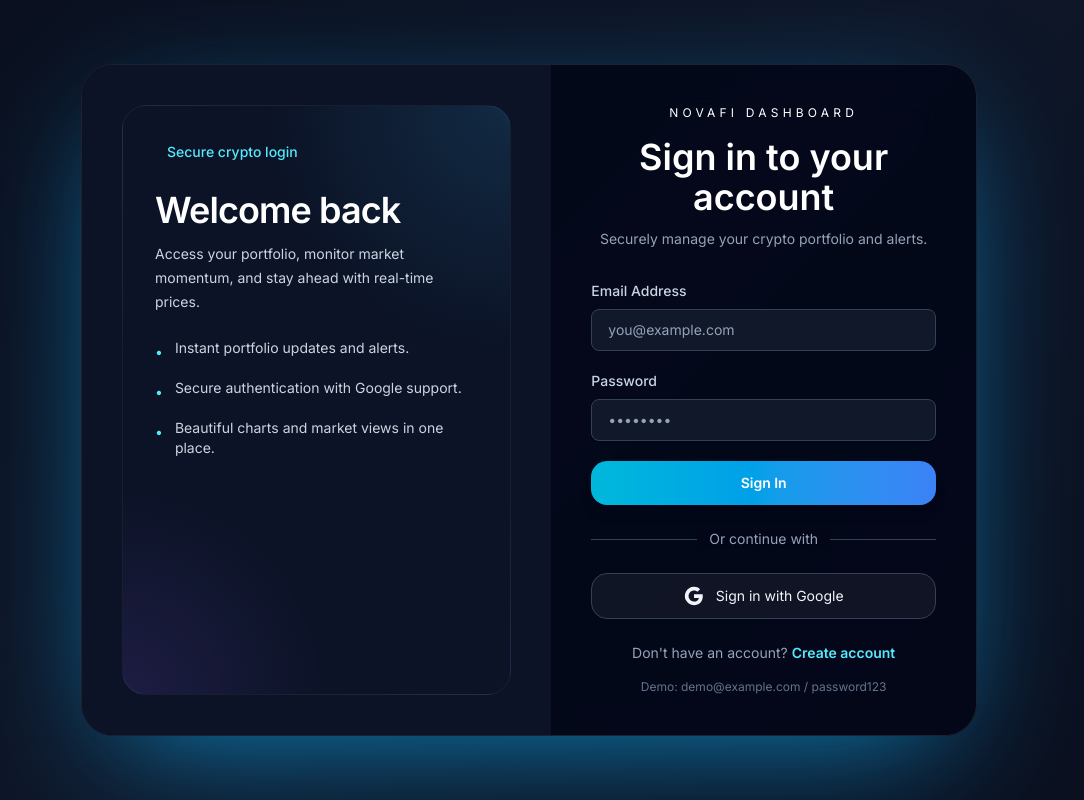
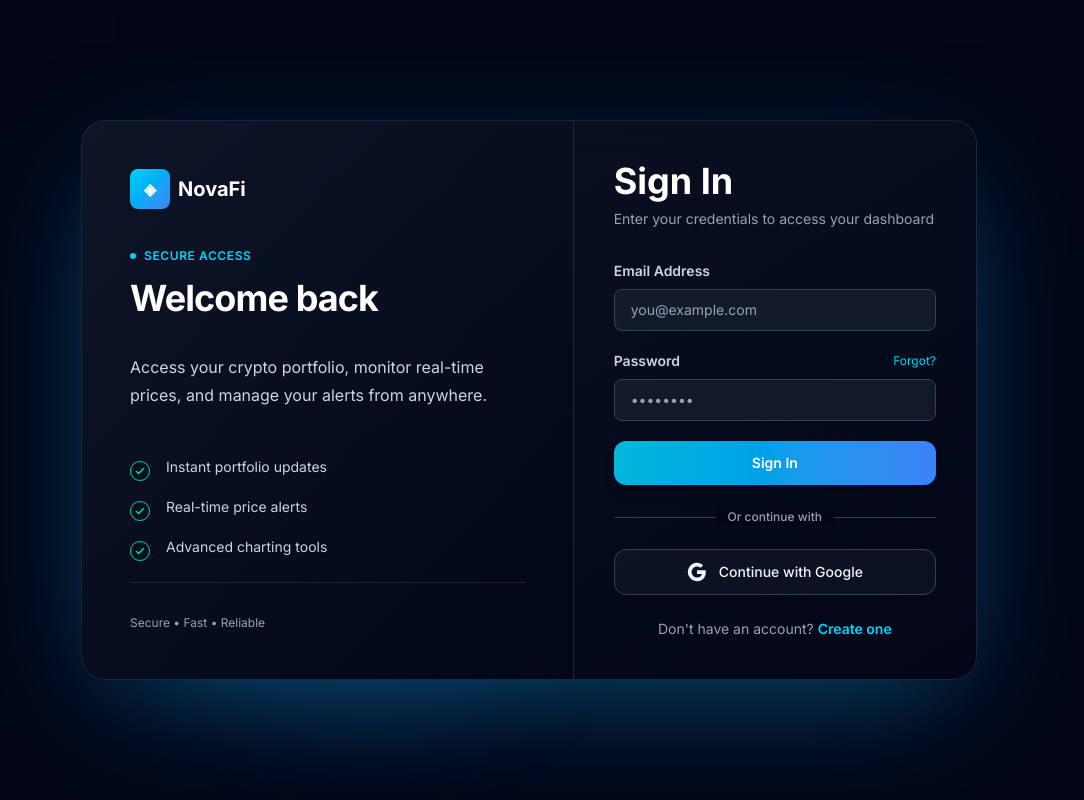
Before and after one commit to yared2124/Crypto-Dashboared, a React (Create React App) app in the folder frontend/: page /login in a window 1280 px wide. Shown: the whole page, without its empty margins (111-1195 px from the left). Built offline with nearby package versions, Linux system fonts and the light colour scheme.

Commit message:
`Refactored Login component with various design and functionality changes`

```diff
--- a/frontend/src/components/Login.tsx
+++ b/frontend/src/components/Login.tsx
@@ -6,15 +6,19 @@ import toast from "react-hot-toast";
 const Login: React.FC = () => {
   const [email, setEmail] = useState("");
   const [password, setPassword] = useState("");
+  const [loading, setLoading] = useState(false);
   const { login } = useAuth();
 
   const handleSubmit = async (e: React.FormEvent) => {
     e.preventDefault();
+    setLoading(true);
     try {
       await login(email, password);
       toast.success("Logged in successfully!");
     } catch (err: any) {
       toast.error(err.response?.data?.message || "Login failed");
+    } finally {
+      setLoading(false);
     }
   };
 
@@ -23,89 +27,155 @@ const Login: React.FC = () => {
   };
 
   return (
-    <div className="min-h-screen flex items-center justify-center bg-[radial-gradient(circle_at_top_left,_rgba(56,189,248,0.18),transparent_25%),radial-gradient(circle_at_bottom_right,_rgba(139,92,246,0.16),transparent_22%),#0a0f1e] p-4 text-white">
+    <div className="min-h-screen flex items-center justify-center bg-slate-950 p-4 text-white overflow-hidden">
       <div className="absolute inset-0 overflow-hidden pointer-events-none">
         <div className="absolute -top-40 -right-36 w-72 h-72 bg-cyan-500/20 rounded-full blur-3xl"></div>
         <div className="absolute -bottom-48 -left-28 w-96 h-96 bg-violet-500/18 rounded-full blur-3xl"></div>
+        <div className="absolute top-1/2 left-1/4 w-80 h-80 bg-blue-500/10 rounded-full blur-3xl"></div>
       </div>
 
       <div className="relative w-full max-w-4xl">
-        <div className="relative overflow-hidden rounded-[2rem] border border-white/10 bg-slate-950/80 shadow-[0_35px_120px_-35px_rgba(14,165,233,0.8)] backdrop-blur-xl">
-          <div className="grid grid-cols-1 lg:grid-cols-[1.05fr_0.95fr]">
-            <div className="hidden lg:block bg-slate-900/80 p-10">
-              <div className="relative h-full rounded-[1.5rem] border border-white/5 bg-[radial-gradient(circle_at_top_right,_rgba(56,189,248,0.14),transparent_35%),radial-gradient(circle_at_bottom_left,_rgba(139,92,246,0.14),transparent_30%)] p-8">
-                <div className="space-y-6">
+        <div className="relative overflow-hidden rounded-3xl border border-slate-700/50 bg-gradient-to-br from-slate-900/80 to-slate-950/90 shadow-[0_35px_120px_-35px_rgba(14,165,233,0.5)] backdrop-blur-xl">
+          <div className="grid grid-cols-1 lg:grid-cols-[1.1fr_0.9fr]">
+            {/* Left Panel - Features */}
+            <div className="hidden lg:flex flex-col justify-between bg-gradient-to-br from-slate-900/60 to-slate-950/80 p-12 border-r border-slate-700/50">
+              <div>
+                <div className="inline-flex items-center gap-2 mb-8">
+                  <div className="w-10 h-10 rounded-lg bg-gradient-to-br from-cyan-400 to-blue-500 flex items-center justify-center font-bold">
+                    ◈
+                  </div>
+                  <span className="text-xl font-bold text-white">NovaFi</span>
+                </div>
+
+                <div className="space-y-8">
                   <div>
-                    <span className="inline-flex items-center rounded-full bg-cyan-500/10 px-3 py-1 text-sm text-cyan-300 font-medium">
-                      Secure crypto login
+                    <span className="inline-flex items-center gap-2 text-xs font-semibold uppercase tracking-wider text-cyan-400 mb-3">
+                      <div className="w-1.5 h-1.5 rounded-full bg-cyan-400"></div>
+                      Secure Access
                     </span>
-                  </div>
-                  <div>
-                    <h2 className="text-4xl font-semibold tracking-tight text-white">
+                    <h2 className="text-4xl font-bold tracking-tight text-white leading-tight">
                       Welcome back
                     </h2>
-                    <p className="mt-3 text-sm leading-6 text-slate-300">
-                      Access your portfolio, monitor market momentum, and stay
-                      ahead with real-time prices.
-                    </p>
                   </div>
-                  <div className="space-y-4 text-sm text-slate-300">
-                    <div className="flex items-start gap-3">
-                      <span className="mt-1 text-cyan-300">•</span>
-                      <span>Instant portfolio updates and alerts.</span>
+
+                  <p className="text-base leading-7 text-slate-300">
+                    Access your crypto portfolio, monitor real-time prices, and
+                    manage your alerts from anywhere.
+                  </p>
+
+                  <div className="space-y-4 pt-4">
+                    <div className="flex items-start gap-4">
+                      <div className="w-5 h-5 rounded-full bg-emerald-500/20 border border-emerald-400 flex items-center justify-center flex-shrink-0 mt-1">
+                        <svg
+                          className="w-3 h-3 text-emerald-400"
+                          fill="none"
+                          stroke="currentColor"
+                          viewBox="0 0 24 24"
+                        >
+                          <path
+                            strokeLinecap="round"
+                            strokeLinejoin="round"
+                            strokeWidth={3}
+                            d="M5 13l4 4L19 7"
+                          />
+                        </svg>
+                      </div>
+                      <span className="text-sm text-slate-300">
+                        Instant portfolio updates
+                      </span>
                     </div>
-                    <div className="flex items-start gap-3">
-                      <span className="mt-1 text-cyan-300">•</span>
-                      <span>Secure authentication with Google support.</span>
+                    <div className="flex items-start gap-4">
+                      <div className="w-5 h-5 rounded-full bg-emerald-500/20 border border-emerald-400 flex items-center justify-center flex-shrink-0 mt-1">
+                        <svg
+                          className="w-3 h-3 text-emerald-400"
+                          fill="none"
+                          stroke="currentColor"
+                          viewBox="0 0 24 24"
+                        >
+                          <path
+                            strokeLinecap="round"
+                            strokeLinejoin="round"
+                            strokeWidth={3}
+                            d="M5 13l4 4L19 7"
+                          />
+                        </svg>
+                      </div>
+                      <span className="text-sm text-slate-300">
+                        Real-time price alerts
+                      </span>
                     </div>
-                    <div className="flex items-start gap-3">
-                      <span className="mt-1 text-cyan-300">•</span>
-                      <span>
-                        Beautiful charts and market views in one place.
+                    <div className="flex items-start gap-4">
+                      <div className="w-5 h-5 rounded-full bg-emerald-500/20 border border-emerald-400 flex items-center justify-center flex-shrink-0 mt-1">
+                        <svg
+                          className="w-3 h-3 text-emerald-400"
+                          fill="none"
+                          stroke="currentColor"
+                          viewBox="0 0 24 24"
+                        >
+                          <path
+                            strokeLinecap="round"
+                            strokeLinejoin="round"
+                            strokeWidth={3}
+                            d="M5 13l4 4L19 7"
+                          />
+                        </svg>
+                      </div>
+                      <span className="text-sm text-slate-300">
+                        Advanced charting tools
                       </span>
                     </div>
                   </div>
                 </div>
               </div>
+
+              <div className="text-xs text-slate-400 pt-8 border-t border-slate-700/50">
+                Secure • Fast • Reliable
+              </div>
             </div>
 
-            <div className="p-8 md:p-10">
-              <div className="mb-8 text-center">
-                <p className="text-xs uppercase tracking-[0.35em] text-cyan-300/80">
-                  NovaFi Dashboard
-                </p>
-                <h1 className="mt-4 text-3xl md:text-4xl font-semibold text-white">
-                  Sign in to your account
+            {/* Right Panel - Login Form */}
+            <div className="p-8 sm:p-10">
+              <div className="mb-8">
+                <h1 className="text-3xl sm:text-4xl font-bold text-white mb-2">
+                  Sign In
                 </h1>
-                <p className="mt-3 text-sm text-slate-400">
-                  Securely manage your crypto portfolio and alerts.
+                <p className="text-sm text-slate-400">
+                  Enter your credentials to access your dashboard
                 </p>
               </div>
 
               <form onSubmit={handleSubmit} className="space-y-5">
                 <div>
-                  <label className="block text-sm font-medium text-slate-300 mb-2">
+                  <label className="block text-sm font-semibold text-slate-300 mb-2">
                     Email Address
                   </label>
                   <input
                     type="email"
                     value={email}
                     onChange={(e) => setEmail(e.target.value)}
-                    className="w-full rounded-2xl border border-slate-700 bg-slate-950/80 px-4 py-3 text-sm text-white shadow-sm outline-none transition focus:border-cyan-400 focus:ring-2 focus:ring-cyan-400/20"
+                    className="w-full rounded-xl border border-slate-700 bg-slate-800/50 px-4 py-3 text-sm text-white placeholder-slate-500 focus:border-cyan-400 focus:ring-2 focus:ring-cyan-400 transition-all"
                     placeholder="you@example.com"
                     required
                   />
                 </div>
 
                 <div>
-                  <label className="block text-sm font-medium text-slate-300 mb-2">
-                    Password
-                  </label>
+                  <div className="flex items-center justify-between mb-2">
+                    <label className="block text-sm font-semibold text-slate-300">
+                      Password
+                    </label>
+                    <a
+                      href="#"
+                      className="text-xs text-cyan-400 hover:text-cyan-300"
+                    >
+                      Forgot?
+                    </a>
+                  </div>
                   <input
                     type="password"
                     value={password}
                     onChange={(e) => setPassword(e.target.value)}
-                    className="w-full rounded-2xl border border-slate-700 bg-slate-950/80 px-4 py-3 text-sm text-white shadow-sm outline-none transition focus:border-cyan-400 focus:ring-2 focus:ring-cyan-400/20"
+                    className="w-full rounded-xl border border-slate-700 bg-slate-800/50 px-4 py-3 text-sm text-white placeholder-slate-500 focus:border-cyan-400 focus:ring-2 focus:ring-cyan-400 transition-all"
                     placeholder="••••••••"
                     required
                   />
@@ -113,9 +183,29 @@ const Login: React.FC = () => {
 
                 <button
                   type="submit"
-                  className="w-full rounded-2xl bg-gradient-to-r from-cyan-500 to-blue-500 px-5 py-3 text-sm font-semibold text-white shadow-lg shadow-cyan-500/20 transition hover:from-cyan-400 hover:to-blue-400"
+                  disabled={loading}
+                  className="w-full rounded-xl bg-gradient-to-r from-cyan-500 to-blue-500 hover:from-cyan-600 hover:to-blue-600 disabled:opacity-50 disabled:cursor-not-allowed px-4 py-3 text-sm font-semibold text-white shadow-lg shadow-cyan-500/20 transition-all duration-200"
                 >
-                  Sign In
+                  {loading ? (
+                    <span className="flex items-center justify-center gap-2">
+                      <svg
+                        className="w-4 h-4 animate-spin"
+                        fill="none"
+                        stroke="currentColor"
+                        viewBox="0 0 24 24"
+                      >
+                        <path
+                          strokeLinecap="round"
+                          strokeLinejoin="round"
+                          strokeWidth={2}
+                          d="M4 4v5h.582m15.356 2A8.001 8.001 0 004.582 9m0 0H9m11 11v-5h-.581m0 0a8.003 8.003 0 01-15.357-2m15.357 2H15"
+                        />
+                      </svg>
+                      Signing in...
+                    </span>
+                  ) : (
+                    "Sign In"
+                  )}
                 </button>
               </form>
 
@@ -123,8 +213,8 @@ const Login: React.FC = () => {
                 <div className="absolute inset-0 flex items-center">
                   <div className="w-full border-t border-slate-700"></div>
                 </div>
-                <div className="relative flex justify-center text-sm">
-                  <span className="bg-slate-950 px-3 text-slate-400">
+                <div className="relative flex justify-center">
+                  <span className="bg-slate-950 px-3 text-xs font-medium text-slate-400">
                     Or continue with
                   </span>
                 </div>
@@ -132,7 +222,7 @@ const Login: React.FC = () => {
 
               <button
                 onClick={handleGoogleLogin}
-                className="w-full flex items-center justify-center gap-3 rounded-2xl border border-slate-700 bg-white/5 px-4 py-3 text-sm text-slate-100 transition hover:bg-white/10"
+                className="w-full flex items-center justify-center gap-3 rounded-xl border border-slate-700 bg-slate-800/30 hover:bg-slate-800/50 px-4 py-3 text-sm font-medium text-slate-100 transition-all"
               >
                 <svg className="h-5 w-5" viewBox="0 0 24 24" fill="none">
                   <path
@@ -152,7 +242,7 @@ const Login: React.FC = () => {
                     d="M12 5.38c1.62 0 3.06.56 4.21 1.64l3.15-3.15C17.45 2.09 14.97 1 12 1 7.7 1 3.99 3.47 2.18 7.07l3.66 2.84c.87-2.6 3.3-4.53 6.16-4.53z"
                   />
                 </svg>
-                <span>Sign in with Google</span>
+                <span>Continue with Google</span>
               </button>
 
               <div className="mt-6 text-center">
@@ -160,15 +250,11 @@ const Login: React.FC = () => {
                   Don't have an account?{" "}
                   <Link
                     to="/register"
-                    className="font-semibold text-cyan-300 transition hover:text-cyan-200"
+                    className="font-semibold text-cyan-400 hover:text-cyan-300 transition"
                   >
-                    Create account
+                    Create one
                   </Link>
                 </p>
-              </div>
-
-              <div className="mt-4 text-center text-xs text-slate-500">
-                Demo: demo@example.com / password123
               </div>
             </div>
           </div>
```
